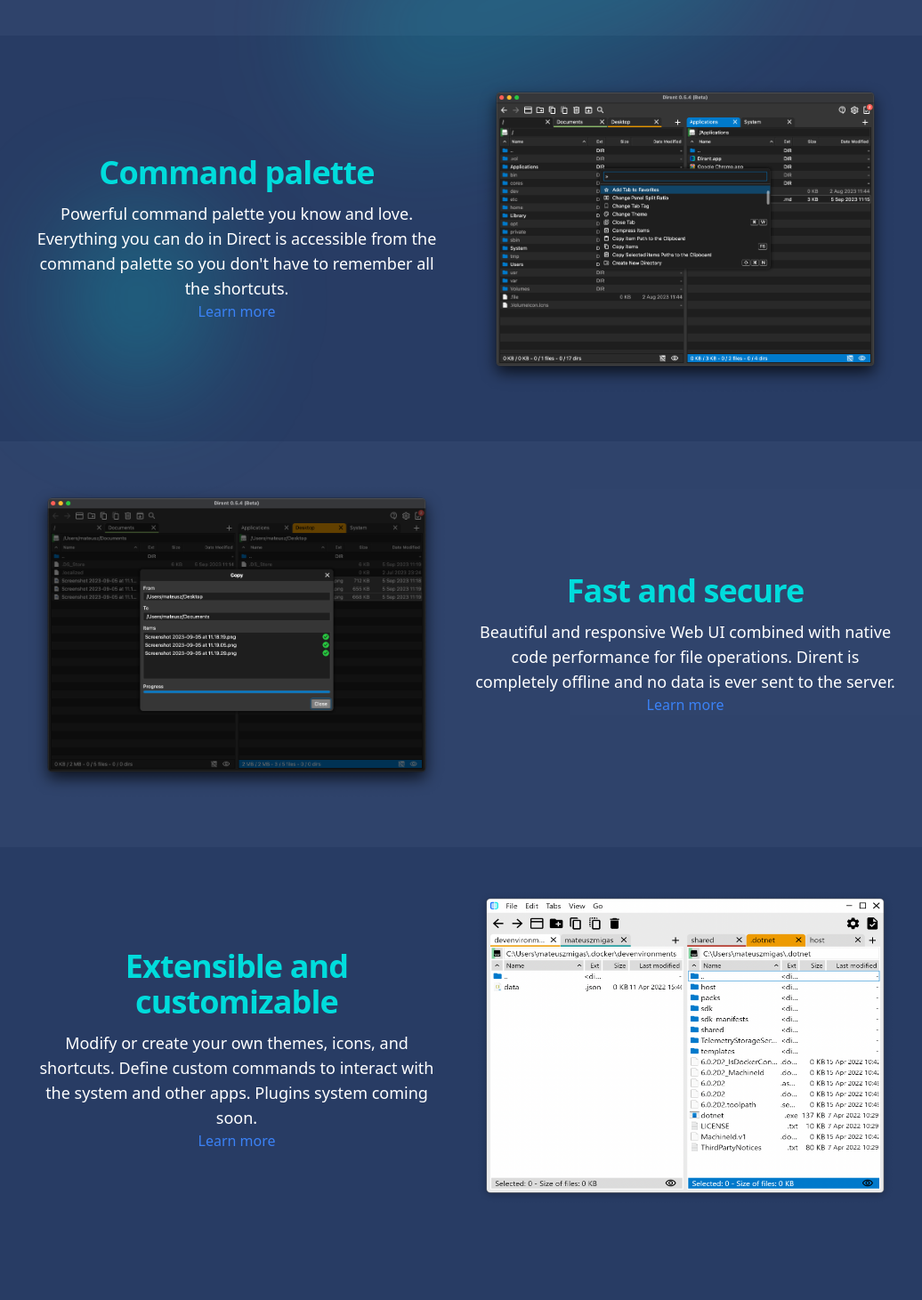
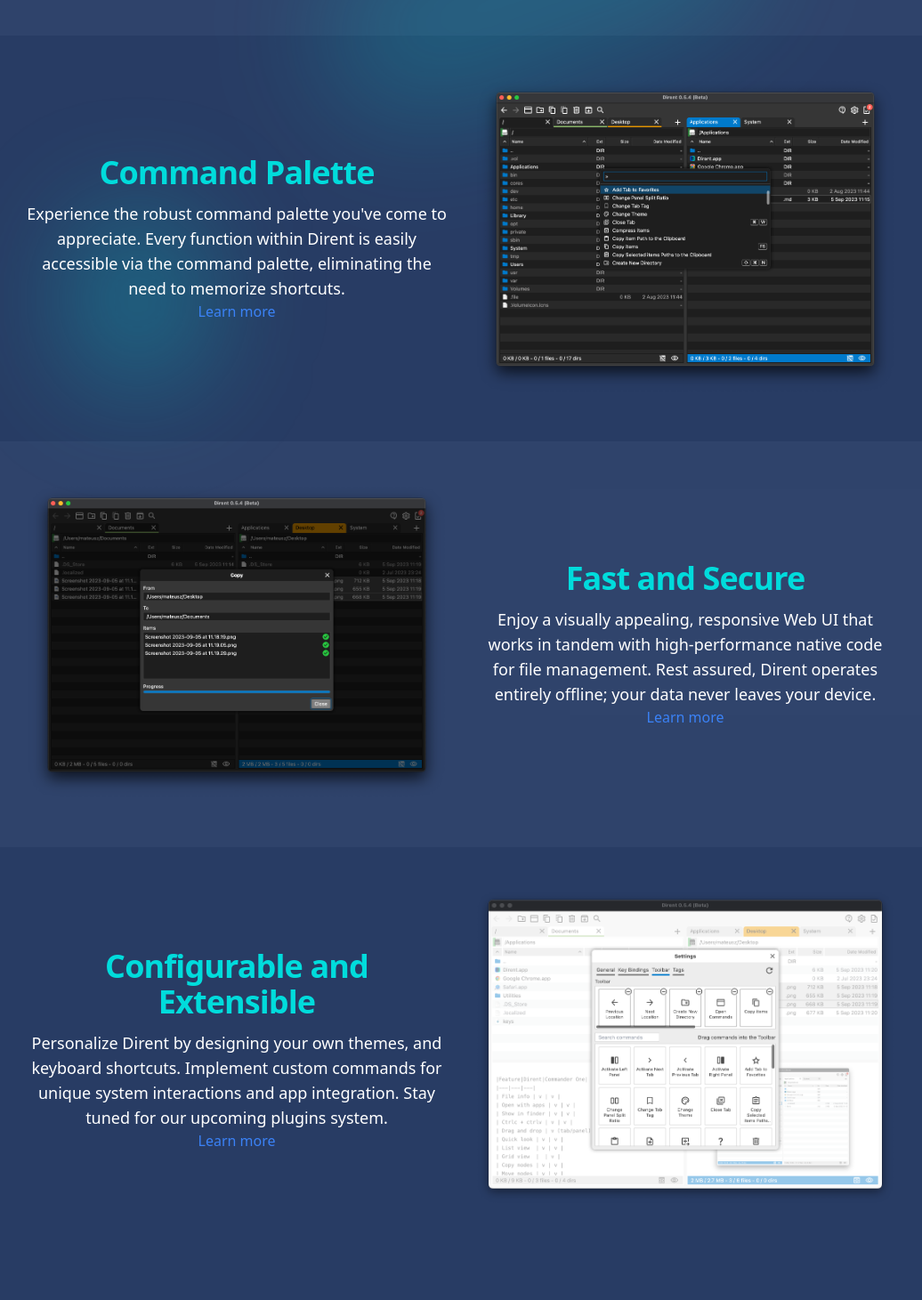
Before and after one commit to direntdev/dirent-website, a Next.js app: page / in a window 1280 px wide. Shown: the part 976-2437 px from the top of the page at 89% size, without its empty margins (122-1158 px from the left). Built offline with nearby package versions, Linux system fonts and the light colour scheme.

Commit message:
description update

```diff
--- a/pages/index.tsx
+++ b/pages/index.tsx
@@ -1,10 +1,10 @@
-import Image from 'next/image';
-import Link from 'next/link';
-import { BackgroundLight } from '../components/backgroundLight';
-import { Layout } from '../components/layout';
-import { MainSection } from '../components/mainSection';
-import { routes } from '../utils/routes';
-import { SectionWithImage } from '../components/sectionWithImage';
+import Image from "next/image";
+import Link from "next/link";
+import { BackgroundLight } from "../components/backgroundLight";
+import { Layout } from "../components/layout";
+import { MainSection } from "../components/mainSection";
+import { routes } from "../utils/routes";
+import { SectionWithImage } from "../components/sectionWithImage";
 import type { NextPage } from "next";
 
 const middleSections: {
@@ -15,25 +15,25 @@ const middleSections: {
 }[] = [
   {
     header: `Cross platform`,
-    description: `Dirent runs on MacOS and Windows, and will be on Linux soon. Looks similar across platforms but takes advantage of system APIs when needed.`,
+    description: `Dirent is already operational on MacOS and is coming soon to Windows. It offers a consistent user experience across different operating systems while seamlessly leveraging native system APIs.`,
     href: "https://docs.dirent.dev/guides/platform-support",
     imageSrc: "/app-all.png",
   },
   {
-    header: `Command palette`,
-    description: `Powerful command palette you know and love. Everything you can do in Direct is accessible from the command palette so you don't have to remember all the shortcuts.`,
+    header: `Command Palette`,
+    description: `Experience the robust command palette you've come to appreciate. Every function within Dirent is easily accessible via the command palette, eliminating the need to memorize shortcuts.`,
     href: "https://docs.dirent.dev/guides/command-palette",
     imageSrc: "/command-palette.png",
   },
   {
-    header: `Fast and secure`,
-    description: `Beautiful and responsive Web UI combined with native code performance for file operations. Dirent is completely offline and no data is ever sent to the server.`,
+    header: `Fast and Secure`,
+    description: `Enjoy a visually appealing, responsive Web UI that works in tandem with high-performance native code for file management. Rest assured, Dirent operates entirely offline; your data never leaves your device.`,
     href: "https://docs.dirent.dev/guides/architecture",
     imageSrc: "/secure.png",
   },
   {
-    header: `Extensible and customizable`,
-    description: `Modify or create your own themes, icons, and shortcuts. Define custom commands to interact with the system and other apps. Plugins system coming soon.`,
+    header: `Configurable and Extensible`,
+    description: `Personalize Dirent by designing your own themes, and keyboard shortcuts. Implement custom commands for unique system interactions and app integration. Stay tuned for our upcoming plugins system.`,
     href: "https://docs.dirent.dev/customization/custom-commands",
     imageSrc: "/extensible.png",
   },
```
Also changed, not shown: public/extensible.png.
